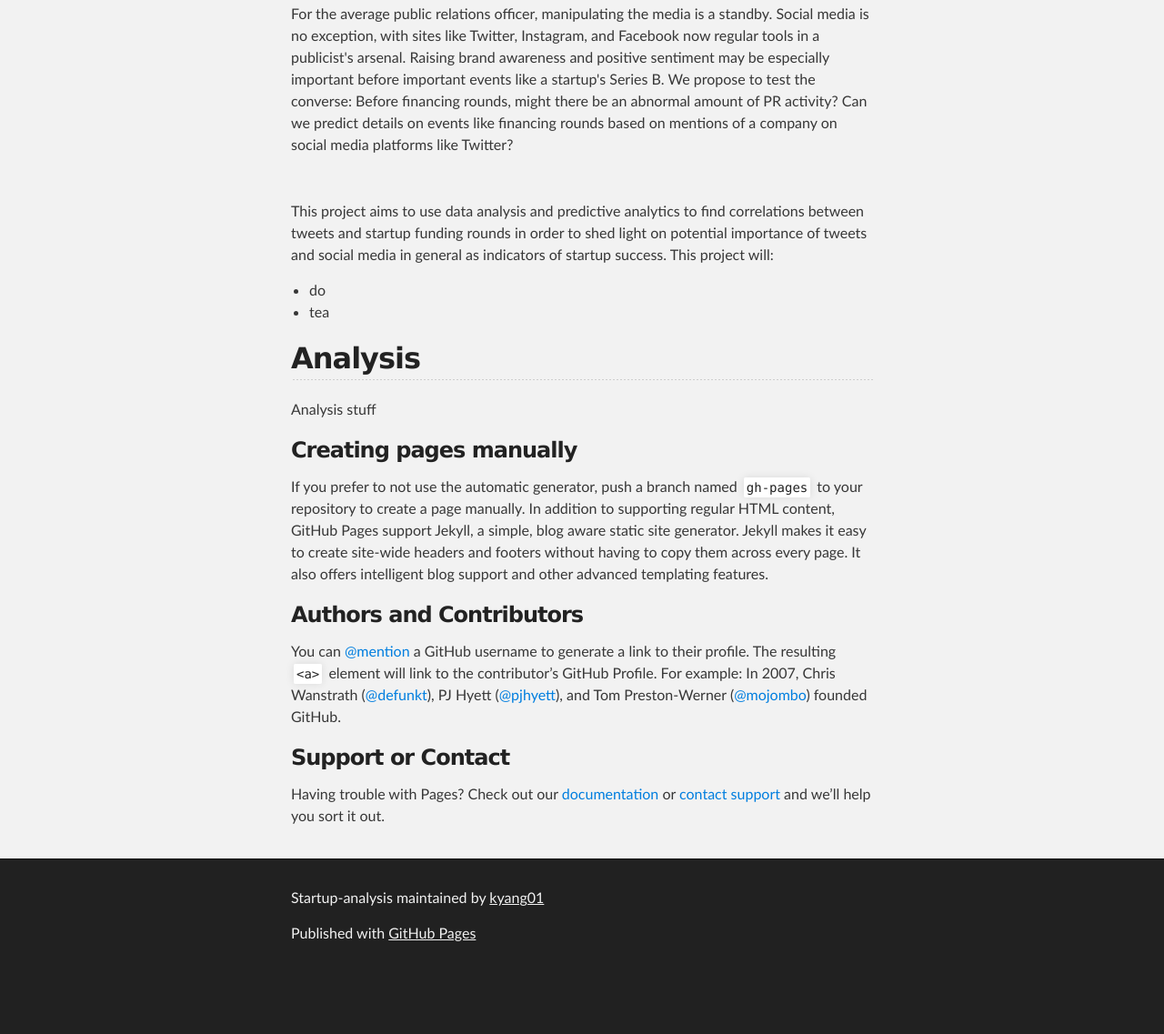
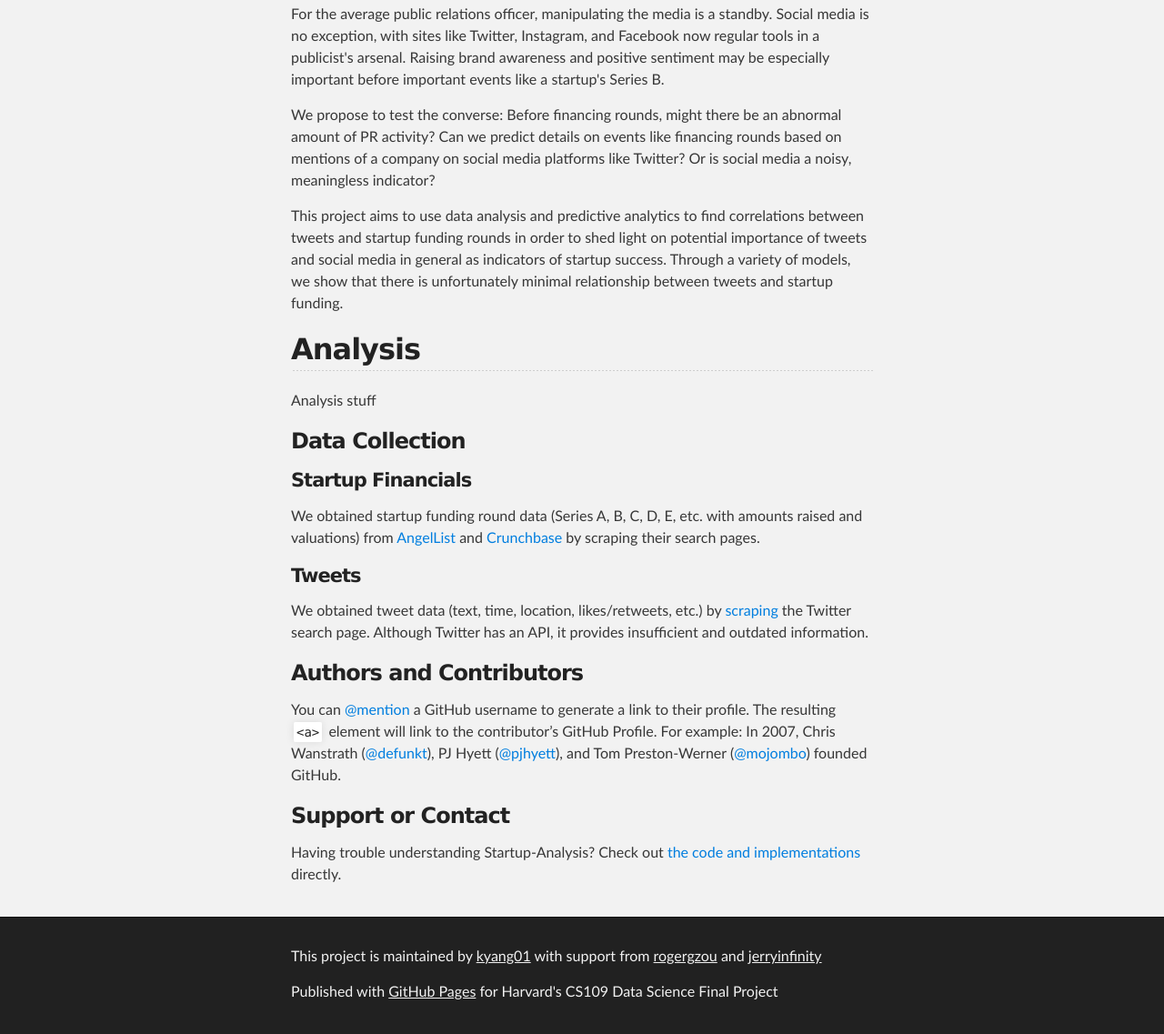
Before and after one commit to kyang01/startup-analysis, a plain HTML site: page index.html in a window 1280 px wide. Shown: the part 996-2133 px from the top of the page at 91% size. Before the commit the page ends 2069 px from the top, so only its background shows below. Drawn offline with Linux system fonts and the light colour scheme.

Commit message:
adding small sections to website here and there

```diff
--- a/index.html
+++ b/index.html
@@ -51,22 +51,22 @@
 <!--a id="overview" class="anchor" href="#overview" aria-hidden="true"><span class="octicon octicon-link"></span></a>Overview</h3>
 Overview</h3>
 -->
-<p>For the average public relations officer, manipulating the media is a standby. Social media is no exception, with sites like Twitter, Instagram, and Facebook now regular tools in a publicist's arsenal. Raising brand awareness and positive sentiment may be especially important before important events like a startup's Series B. We propose to test the converse: Before financing rounds, might there be an abnormal amount of PR activity? Can we predict details on events like financing rounds based on mentions of a company on social media platforms like Twitter?</p>
-</br>
-<p>This project aims to use data analysis and predictive analytics to find correlations between tweets and startup funding rounds in order to shed light on potential importance of tweets and social media in general as indicators of startup success. This project will:</p>
-<ul>
-<li>do</li>
-<li>tea</li>
-</ul>
+<p>For the average public relations officer, manipulating the media is a standby. Social media is no exception, with sites like Twitter, Instagram, and Facebook now regular tools in a publicist's arsenal. Raising brand awareness and positive sentiment may be especially important before important events like a startup's Series B.
+</p>
+<p>We propose to test the converse: Before financing rounds, might there be an abnormal amount of PR activity? Can we predict details on events like financing rounds based on mentions of a company on social media platforms like Twitter? Or is social media a noisy, meaningless indicator?</p>
+<p>This project aims to use data analysis and predictive analytics to find correlations between tweets and startup funding rounds in order to shed light on potential importance of tweets and social media in general as indicators of startup success. Through a variety of models, we show that there is unfortunately minimal relationship between tweets and startup funding.</p>
 
 <h2>
 <a id="analysis" class="anchor" href="#" aria-hidden="true"><span class="octicon octicon-link"></span></a>Analysis</h2>
 <p>Analysis stuff</p>
 
 <h3>
-<a id="creating-pages-manually" class="anchor" href="#creating-pages-manually" aria-hidden="true"><span class="octicon octicon-link"></span></a>Creating pages manually</h3>
+<a id="creating-pages-manually" class="anchor" href="#creating-pages-manually" aria-hidden="true"><span class="octicon octicon-link"></span></a>Data Collection</h3>
+<h4>Startup Financials</h4>
+<p>We obtained startup funding round data (Series A, B, C, D, E, etc. with amounts raised and valuations) from <a href="https://github.com/kyang01/startup-analysis/blob/master/angel-scraping.ipynb">AngelList</a> and <a href="https://github.com/kyang01/startup-analysis/blob/master/cb-scraping.ipynb">Crunchbase</a> by scraping their search pages.</p>
+<h4>Tweets</h4>
+<p>We obtained tweet data (text, time, location, likes/retweets, etc.) by <a href="https://github.com/kyang01/startup-analysis/blob/master/twitter-scraping.ipynb">scraping</a> the Twitter search page. Although Twitter has an API, it provides insufficient and outdated information.</p>
 
-<p>If you prefer to not use the automatic generator, push a branch named <code>gh-pages</code> to your repository to create a page manually. In addition to supporting regular HTML content, GitHub Pages support Jekyll, a simple, blog aware static site generator. Jekyll makes it easy to create site-wide headers and footers without having to copy them across every page. It also offers intelligent blog support and other advanced templating features.</p>
 
 <h3>
 <a id="authors-and-contributors" class="anchor" href="#authors-and-contributors" aria-hidden="true"><span class="octicon octicon-link"></span></a>Authors and Contributors</h3>
@@ -76,15 +76,15 @@ Overview</h3>
 <h3>
 <a id="support-or-contact" class="anchor" href="#support-or-contact" aria-hidden="true"><span class="octicon octicon-link"></span></a>Support or Contact</h3>
 
-<p>Having trouble with Pages? Check out our <a href="https://help.github.com/pages">documentation</a> or <a href="https://github.com/contact">contact support</a> and we’ll help you sort it out.</p>
+<p>Having trouble understanding Startup-Analysis? Check out <a href="https://github.com/contact">the code and implementations</a> directly.</p>
       </section>
     </div>
 
     <!-- FOOTER  -->
     <div id="footer_wrap" class="outer">
       <footer class="inner">
-        <p class="copyright">Startup-analysis maintained by <a href="https://github.com/kyang01">kyang01</a></p>
-        <p>Published with <a href="https://pages.github.com">GitHub Pages</a></p>
+      <p class="copyright">This project is maintained by <a href="https://github.com/kyang01">kyang01</a> with support from <a href="https://github.com/rogergzou">rogergzou</a> and <a href="https://github.com/jerryinfinity">jerryinfinity</a></p>
+        <p>Published with <a href="https://pages.github.com">GitHub Pages</a> for Harvard's CS109 Data Science Final Project</p>
       </footer>
     </div>
 
```
